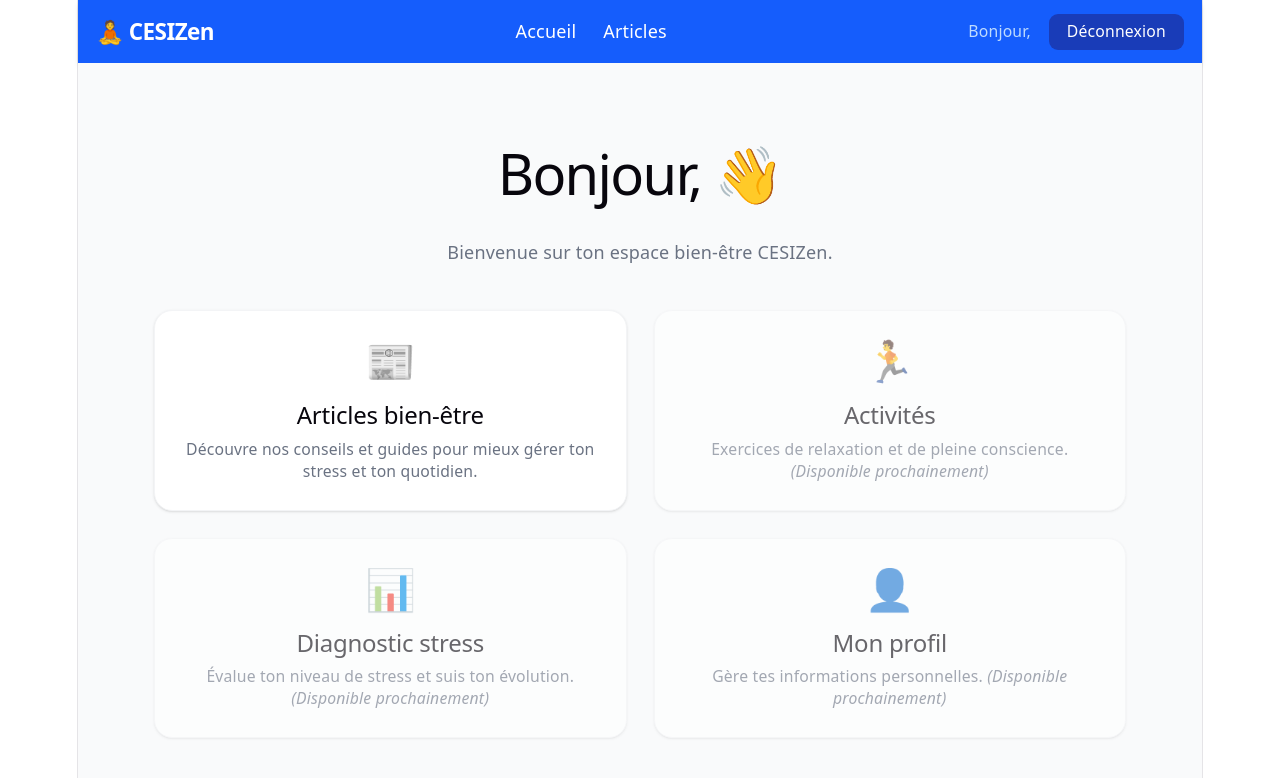
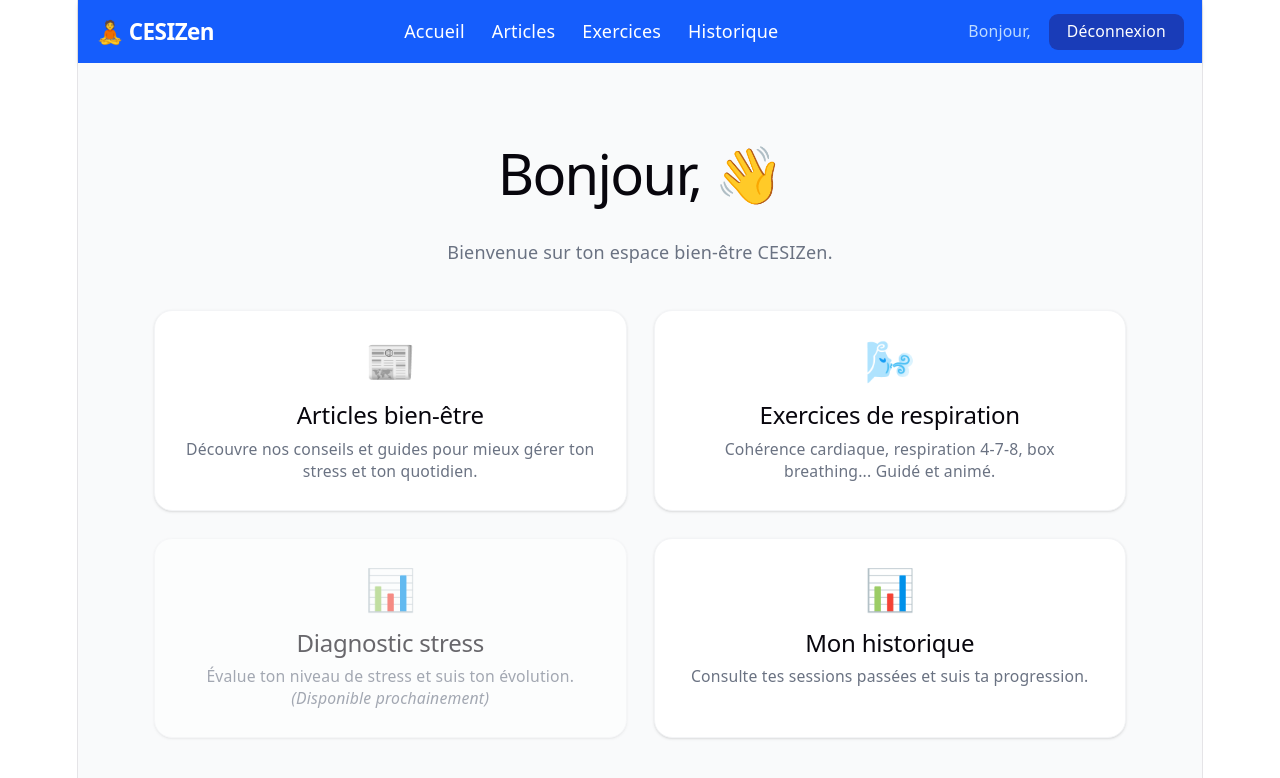
Before and after one commit to Charly-BRS/cesizen-app, a React (Vite) app: page /dashboard in a window 1280 px wide. Shown: the top 778 px of the page. Built offline with nearby package versions, Linux system fonts and the light colour scheme; no server answers; sample sign-in values are in the browser's storage.

Commit message:
feat: mise à jour Dashboard, routing et Navbar Phase 4

```diff
--- a/src/App.tsx
+++ b/src/App.tsx
@@ -17,6 +17,9 @@ import RegisterPage from './pages/RegisterPage';
 // Pages privées (nécessitent une connexion)
 import DashboardPage from './pages/DashboardPage';
 import ArticlesPage from './pages/ArticlesPage';
+import ExercisesPage from './pages/ExercisesPage';
+import ExerciseDetailPage from './pages/ExerciseDetailPage';
+import SessionHistoryPage from './pages/SessionHistoryPage';
 
 // Redirige vers /dashboard si connecté, sinon vers /login
 const RootRedirect: React.FC = () => {
@@ -56,6 +59,20 @@ function App() {
           }
         />
 
+        {/* ── Exercices de respiration ─────────────────────── */}
+        <Route
+          path="/exercises"
+          element={<PrivateRoute><ExercisesPage /></PrivateRoute>}
+        />
+        <Route
+          path="/exercises/:id"
+          element={<PrivateRoute><ExerciseDetailPage /></PrivateRoute>}
+        />
+        <Route
+          path="/sessions"
+          element={<PrivateRoute><SessionHistoryPage /></PrivateRoute>}
+        />
+
         {/* Route 404 : redirige vers l'accueil si l'URL n'existe pas */}
         <Route path="*" element={<Navigate to="/" replace />} />
       </Routes>
--- a/src/components/Navbar.tsx
+++ b/src/components/Navbar.tsx
@@ -44,6 +44,18 @@ const Navbar: React.FC = () => {
           >
             Articles
           </Link>
+          <Link
+            to="/exercises"
+            className="hover:text-blue-200 transition-colors font-medium"
+          >
+            Exercices
+          </Link>
+          <Link
+            to="/sessions"
+            className="hover:text-blue-200 transition-colors font-medium"
+          >
+            Historique
+          </Link>
         </div>
 
         {/* Infos utilisateur + déconnexion */}
--- a/src/pages/DashboardPage.tsx
+++ b/src/pages/DashboardPage.tsx
@@ -40,16 +40,19 @@ const DashboardPage: React.FC = () => {
             </p>
           </Link>
 
-          {/* Carte Activités — à venir en Phase 4 */}
-          <div className="bg-white rounded-2xl shadow-sm border border-gray-100 p-6 opacity-60 cursor-not-allowed">
-            <div className="text-4xl mb-4">🏃</div>
-            <h2 className="text-lg font-semibold text-gray-800">
-              Activités
+          {/* Carte Exercices de respiration */}
+          <Link
+            to="/exercises"
+            className="bg-white rounded-2xl shadow-sm border border-gray-100 p-6 hover:shadow-md transition-shadow group"
+          >
+            <div className="text-4xl mb-4">🌬️</div>
+            <h2 className="text-lg font-semibold text-gray-800 group-hover:text-blue-600 transition-colors">
+              Exercices de respiration
             </h2>
             <p className="text-gray-500 text-sm mt-1">
-              Exercices de relaxation et de pleine conscience. <em>(Disponible prochainement)</em>
+              Cohérence cardiaque, respiration 4-7-8, box breathing... Guidé et animé.
             </p>
-          </div>
+          </Link>
 
           {/* Carte Diagnostic stress — à venir en Phase 4 */}
           <div className="bg-white rounded-2xl shadow-sm border border-gray-100 p-6 opacity-60 cursor-not-allowed">
@@ -62,16 +65,19 @@ const DashboardPage: React.FC = () => {
             </p>
           </div>
 
-          {/* Carte Profil */}
-          <div className="bg-white rounded-2xl shadow-sm border border-gray-100 p-6 opacity-60 cursor-not-allowed">
-            <div className="text-4xl mb-4">👤</div>
-            <h2 className="text-lg font-semibold text-gray-800">
-              Mon profil
+          {/* Carte Historique sessions */}
+          <Link
+            to="/sessions"
+            className="bg-white rounded-2xl shadow-sm border border-gray-100 p-6 hover:shadow-md transition-shadow group"
+          >
+            <div className="text-4xl mb-4">📊</div>
+            <h2 className="text-lg font-semibold text-gray-800 group-hover:text-blue-600 transition-colors">
+              Mon historique
             </h2>
             <p className="text-gray-500 text-sm mt-1">
-              Gère tes informations personnelles. <em>(Disponible prochainement)</em>
+              Consulte tes sessions passées et suis ta progression.
             </p>
-          </div>
+          </Link>
 
         </div>
       </div>
```
